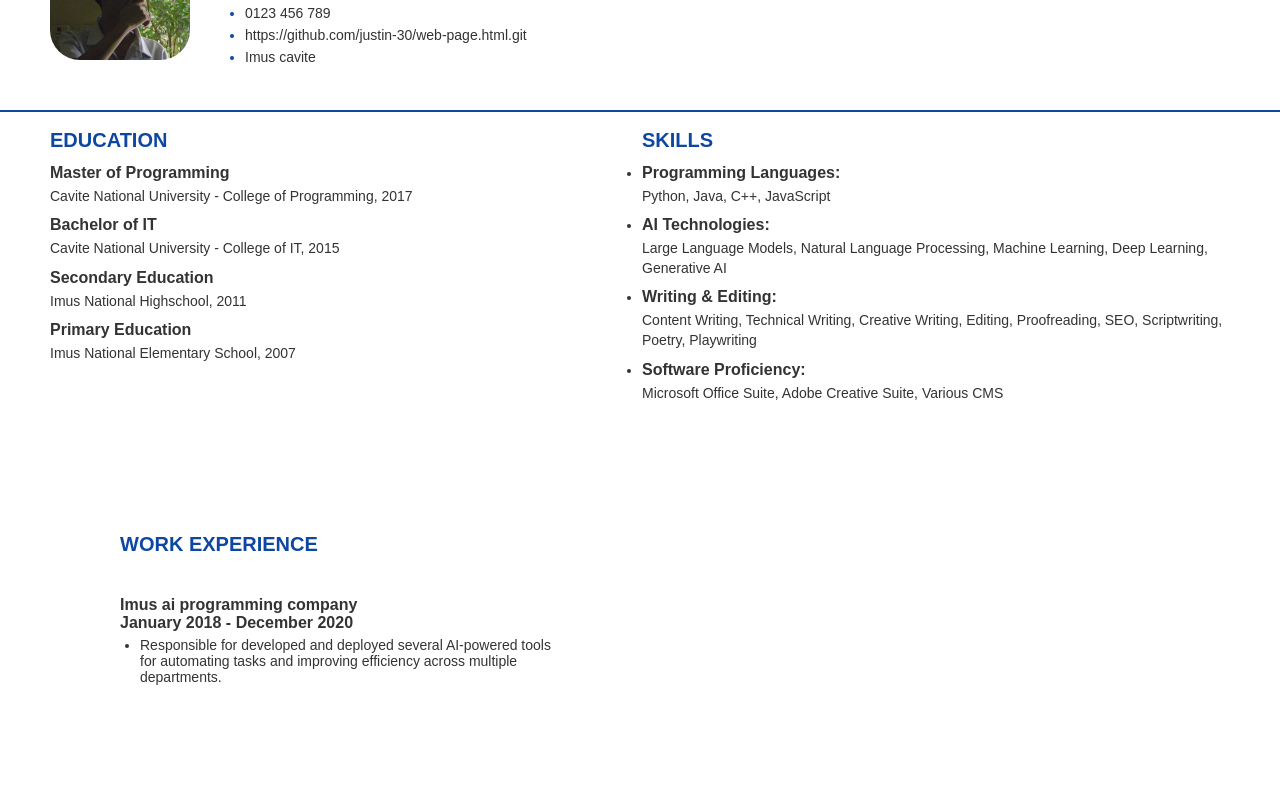
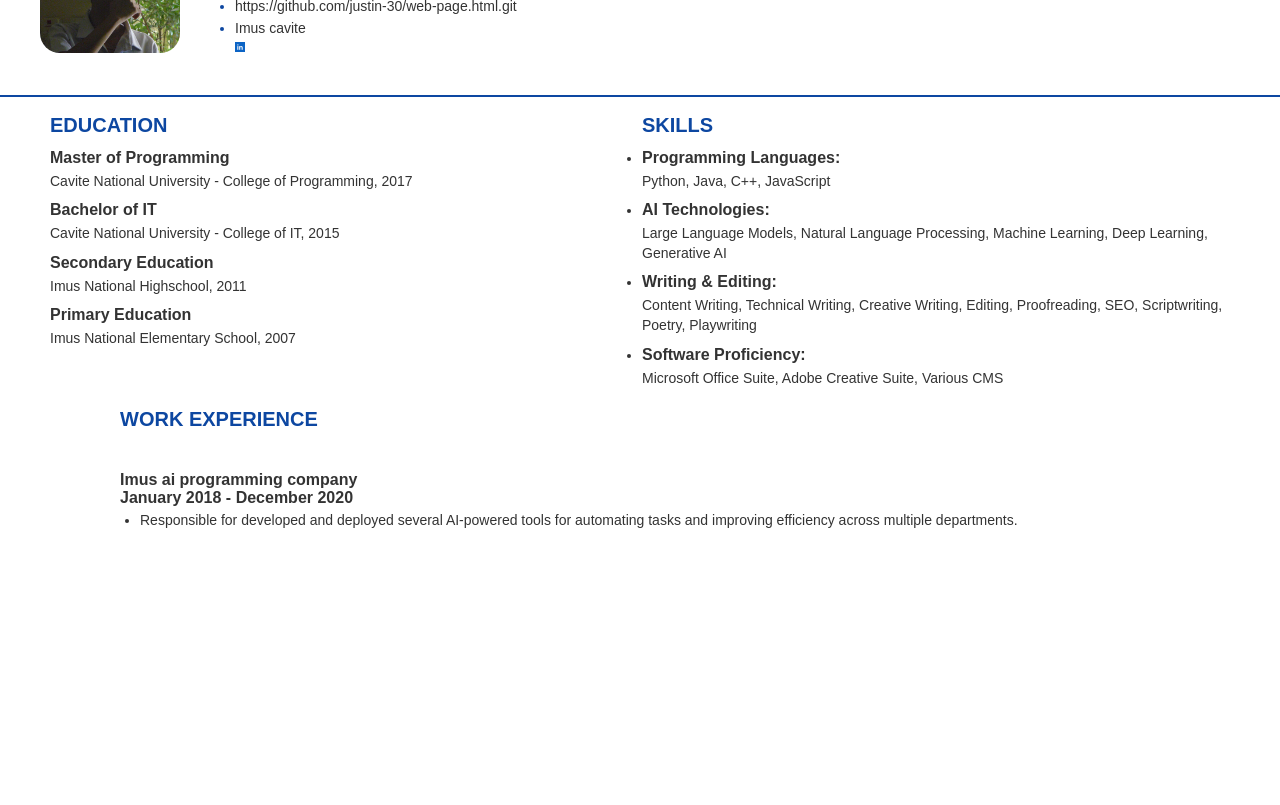
Before and after one commit to justin-hi30/Resume, a plain HTML site: page index.html in a window 1280 px wide. Shown: the part 130-935 px from the top of the page. After the commit the page ends 800 px from the top, so only its background shows below. Drawn offline with Linux system fonts and the light colour scheme.

Commit message:
Update index.html

```diff
--- a/index.html
+++ b/index.html
@@ -16,7 +16,7 @@
     .header {
       display: flex;
       align-items: center;
-      padding: 20px;
+      padding: 10px;
       border-bottom: 2px solid #0d47a1;
       marker color: blue;
     }
@@ -25,11 +25,21 @@
     .header img {
       width: 140px;
       height: 140px;
-      border-radius: 60px;
+      border-radius: 50px;
       margin-right: 25px;
       object-fit: cover;
           padding:30px;
-                          }
+
+
+        }
+        .img img{
+           width: 10px;
+            height: 10px;
+             border-radius: 0px;
+           padding-top: 0px;
+           padding-left: 0px;
+                       }
+
 
     .header h1 {
       font-size: 30px;
@@ -40,7 +50,7 @@
 
     .contact {
 
-      padding: 0;
+      padding: 5;
       font-size: 14px;
     }
 
@@ -88,6 +98,7 @@
 
     .work {
       padding: 120px ;
+      padding-top: 10px;
     }
 
     .work h2 {
@@ -112,7 +123,7 @@
 <body>
 
   <div class="header">
-    <img src="received_424030947459032.jpeg" alt="Profile Photo">
+    <img  src="received_424030947459032.jpeg" alt="Profile Photo">
     <div>
       <h1>MENA JUSTIN <br> TOFFER R.</h1>
       <br>
@@ -120,7 +131,9 @@
         <li class="one">0123 456 789</li>
         <li class="one"> https://github.com/justin-30/web-page.html.git</li>
         <li class="one">Imus cavite</li>
+        <span class="img"><img src="download.png" alt="link photo"></span>
       </ul>
+
     </div>
   </div>
 
@@ -167,7 +180,7 @@
                  <br>
               <h3>Imus ai programming company <br>January 2018 - December 2020</h3>
               <ul>
-                  <li>Responsible for developed and deployed several AI-powered tools <br>for automating tasks and improving efficiency across multiple<br> departments.</li>
+                  <li>Responsible for developed and deployed several AI-powered tools for automating tasks and improving efficiency across multiple departments.</li>
               </ul>
     </ul>
   </div>
```
